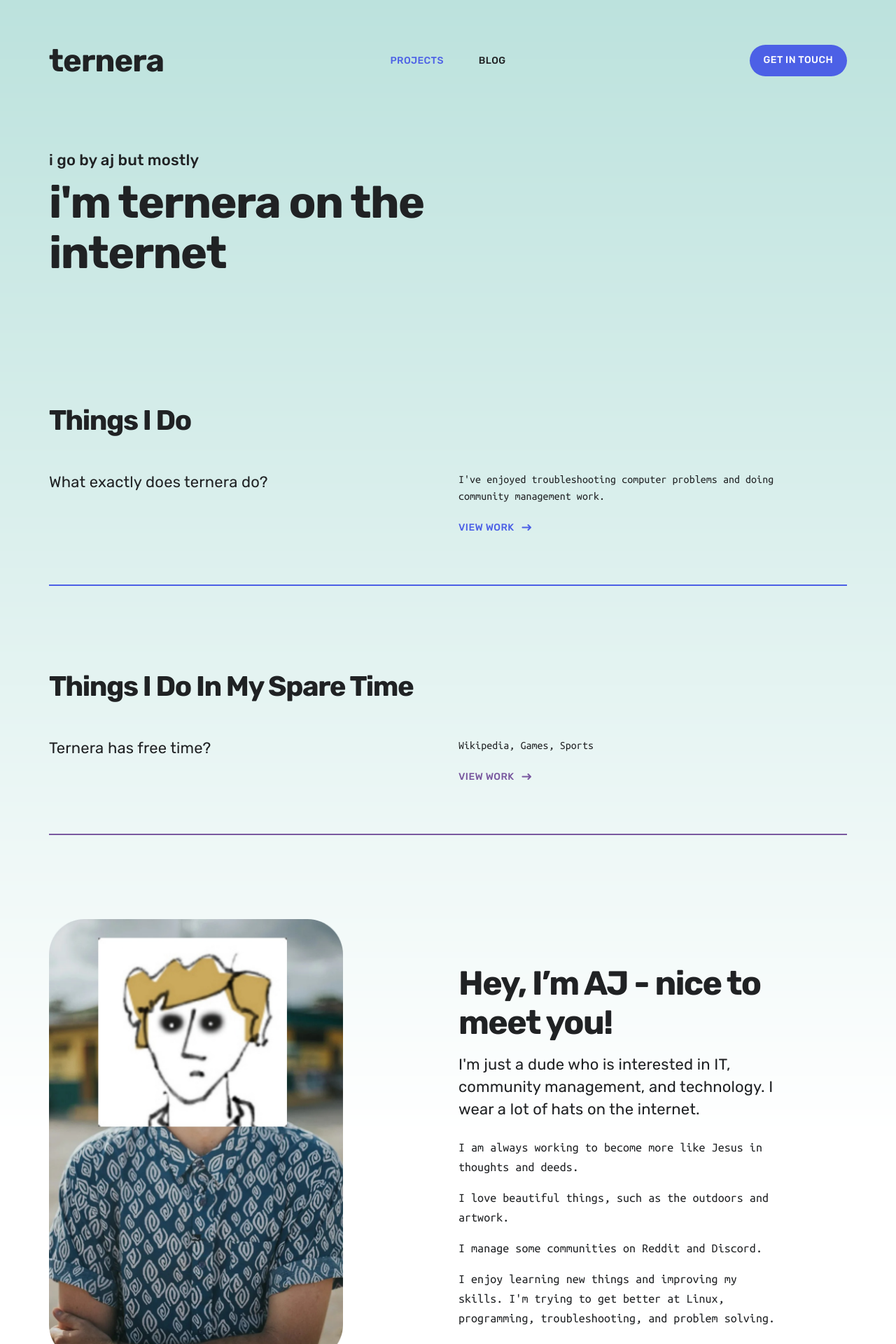
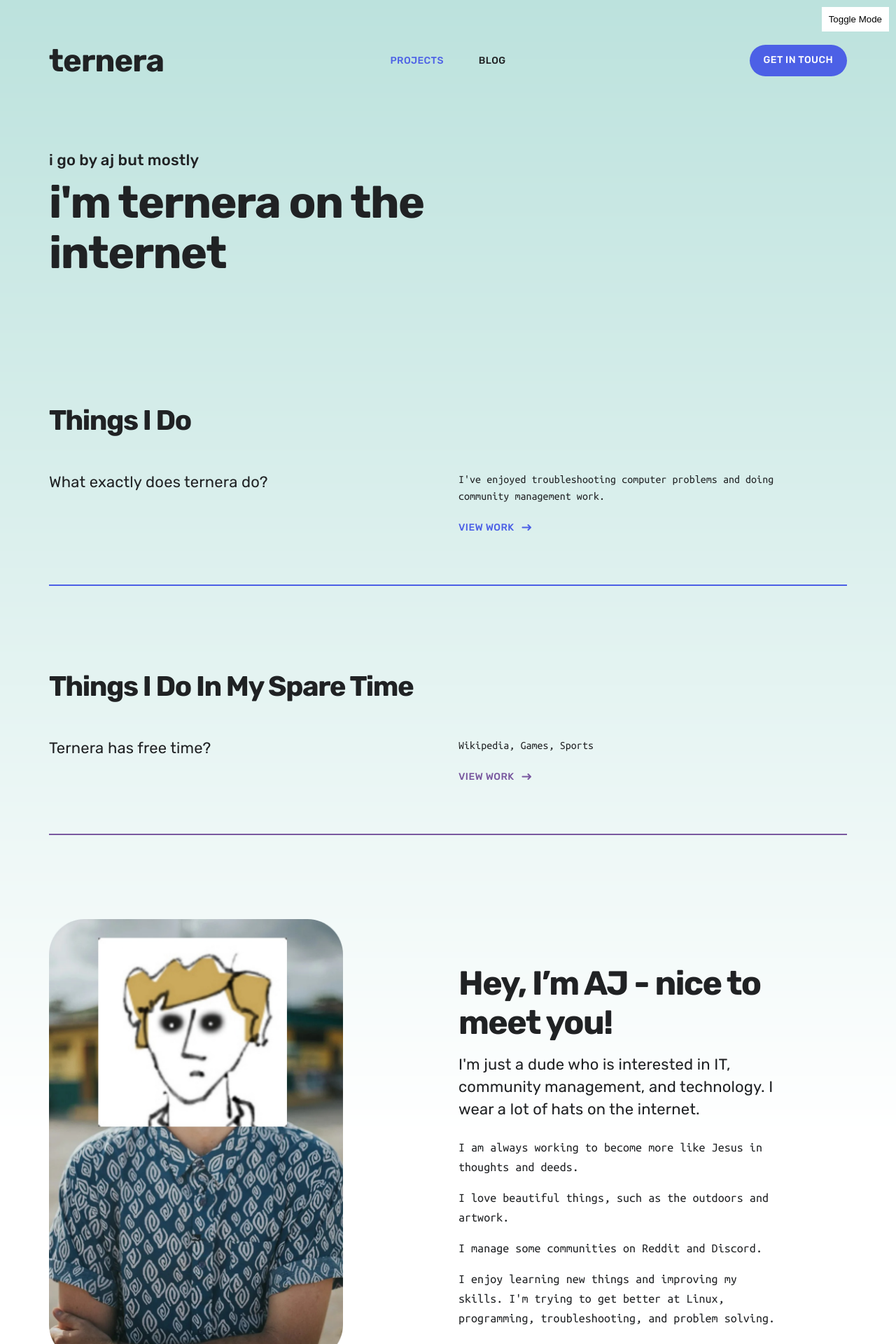
Before and after one commit to ternera/ternera.org, a Jekyll site: the page built from index.html, in a window 1280 px wide. Shown: the top 1920 px of the page at 70% size. Built offline with Jekyll 4.4.1, drawn with Linux system fonts in a browser that asks for light colours; nearby versions of some CDN libraries.

Commit message:
dark mode toggle

```diff
--- a/_layouts/default.html
+++ b/_layouts/default.html
@@ -96,6 +96,7 @@
 		</div>
 	</div>
 
+	<button id="mode-toggle">Toggle Mode</button>
 
 	{% include footer.html %}
 
--- a/css/style.scss
+++ b/css/style.scss
@@ -182,3 +182,30 @@
 
 @import "_includes/_section__listing";
 @import "_includes/_section__hero";
+
+// Light and Dark Mode styles
+
+body {
+    &.dark-mode {
+        background-color: #121212;
+        color: #ffffff;
+        // Add more dark mode styles as needed
+    }
+}
+
+// Toggle button styles
+#mode-toggle {
+    position: fixed;
+    top: 10px;
+    right: 10px;
+    background-color: #ffffff;
+    border: none;
+    padding: 10px;
+    cursor: pointer;
+    z-index: 1000;
+
+    &.dark-mode {
+        background-color: #333333;
+        color: #ffffff;
+    }
+}
```
Also changed, not shown: js/scripts.js (+16 -0 lines).
